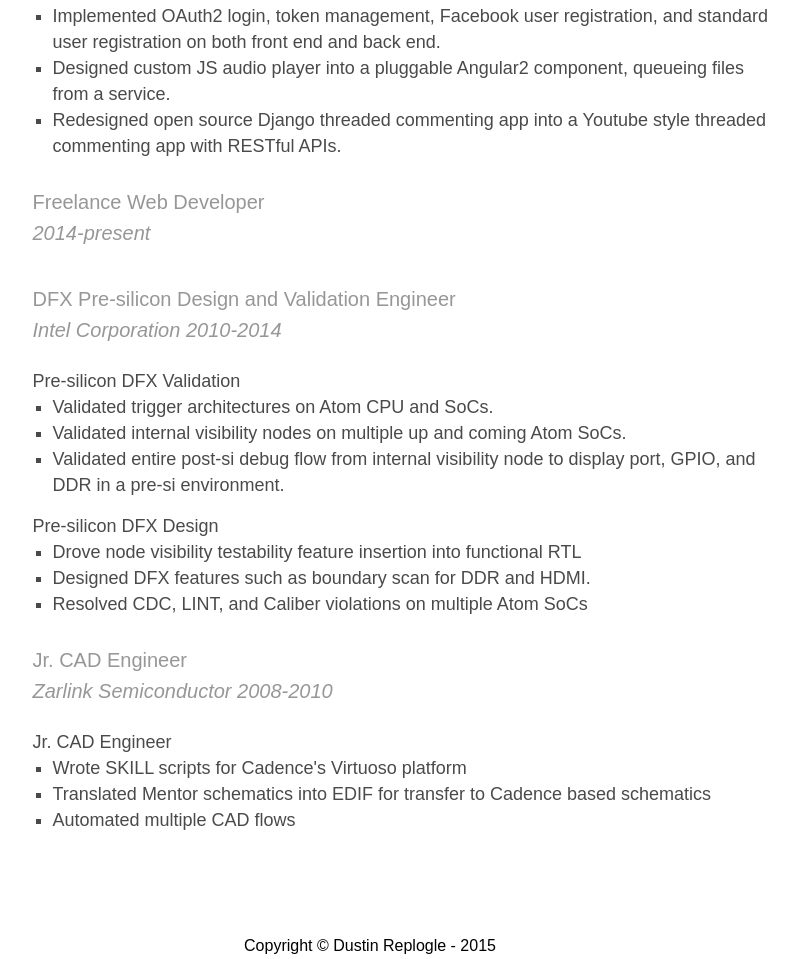
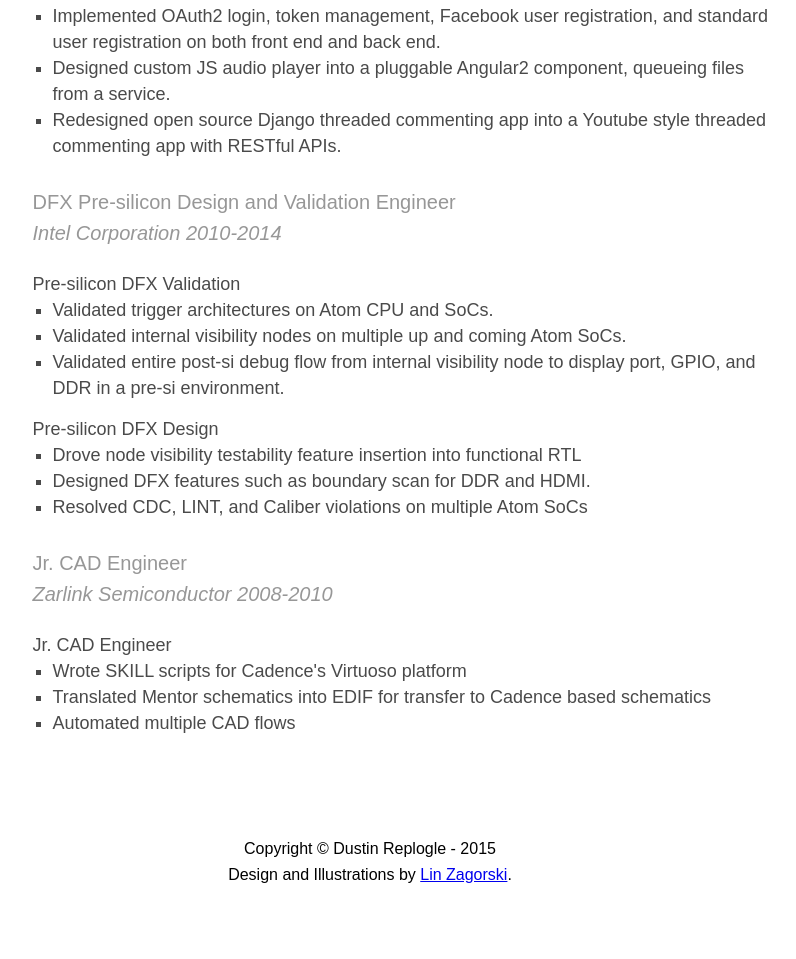
Before and after one commit to dreplogle/dreplogle.github.io, a plain HTML site: page index.html in a window 1280 px wide. Shown: the part 1523-2482 px from the top of the page, without its empty margins (270-1066 px from the left). After the commit the page ends 2436 px from the top, so only its background shows below. Drawn offline with Linux system fonts and the light colour scheme.

Commit message:
Update index.html

```diff
--- a/index.html
+++ b/index.html
@@ -78,8 +78,6 @@
 			<li>Redesigned open source Django threaded commenting app into a Youtube style threaded commenting app with RESTful APIs.</li>
 		</ul>
 
-		<h3>Freelance Web Developer</h3>
-		<h4>2014-present</h4>
 
 		<h3>DFX Pre-silicon Design and Validation Engineer</h3>
 		<h4>Intel Corporation 2010-2014</h4>
```
